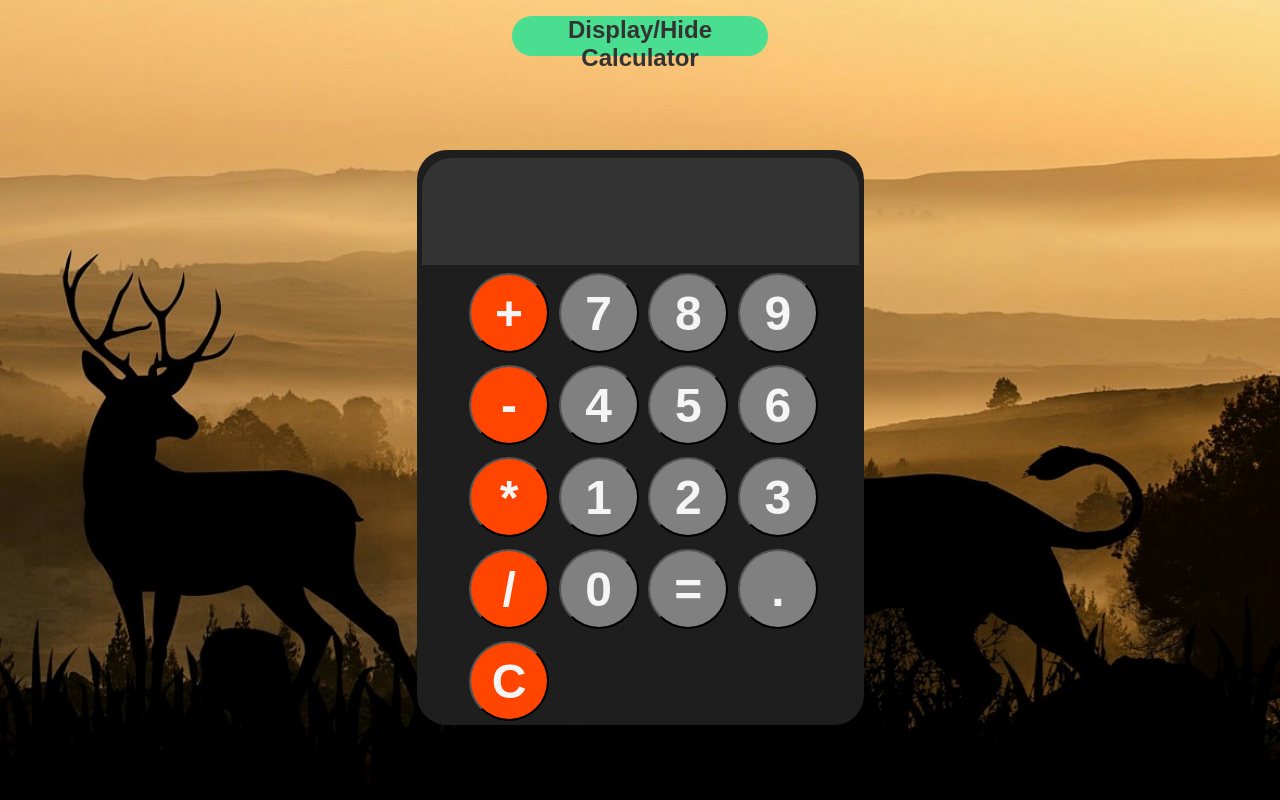
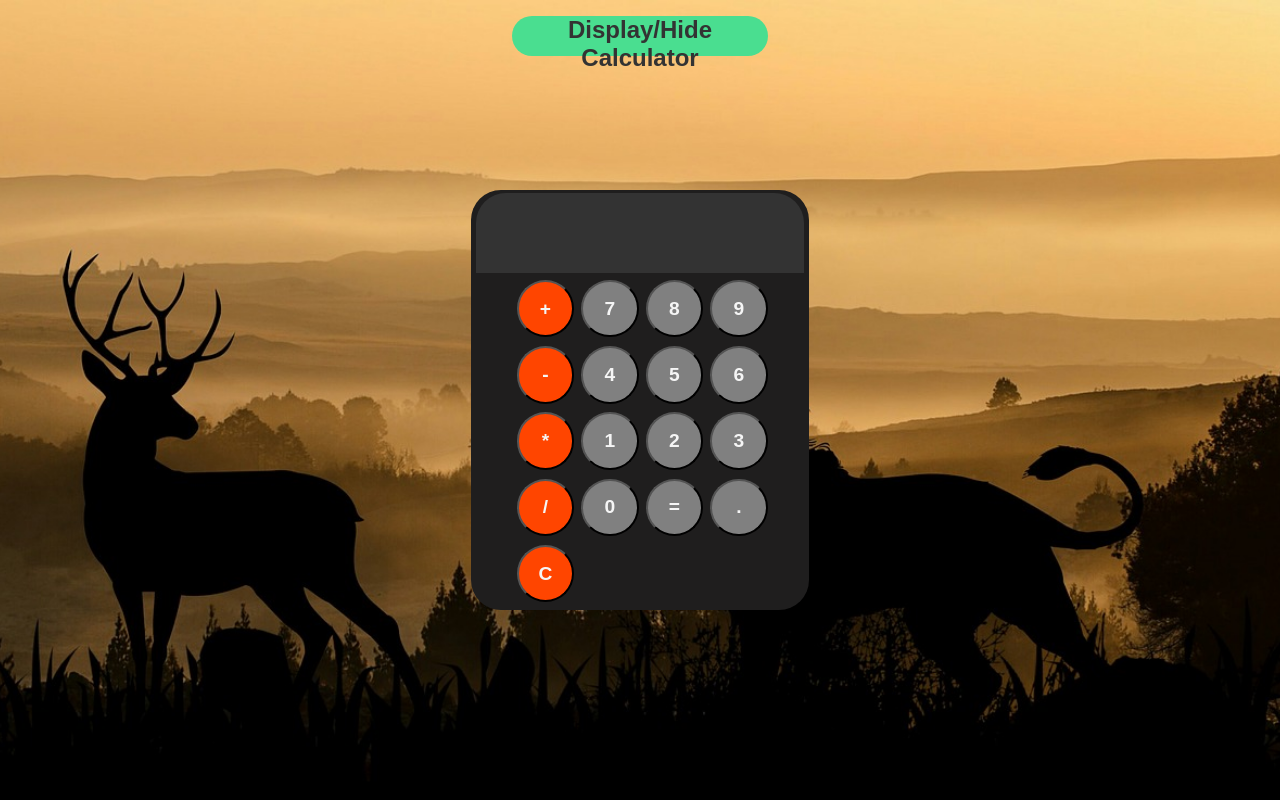
Before and after one commit to Mohsin12k/mohsincalculator, a plain HTML site: page index.html in a window 1280 px wide. Drawn offline with nearby package versions, Linux system fonts and the light colour scheme.

Commit message:
css modified

```diff
--- a/style.css
+++ b/style.css
@@ -29,7 +29,7 @@ main {
 
 .calculator {
     width: 100%;
-    height: 115%;
+    height: 420px;
     background-color: rgb(31, 30, 30);
     border-radius: 30px;
     display: flex;
@@ -37,19 +37,22 @@ main {
     align-items: center;
     flex-direction: column;
     padding: 5px;
+    overflow: hidden;
 }
 
 #display {
     width: 100%;
     padding: 8%;
+    padding-left: -30px;
     background-color: #333;
     border: none;
     outline: none;
     overflow: hidden;
     color: whitesmoke;
-    font-size: 2rem;
+    text-align: left;
+    font-size: 1.5rem;
     font-weight: bold;
-    margin-top: -35px;
+    margin-top: -10%;
     border-top-left-radius: 30px;
     border-top-right-radius: 30px;
 }
@@ -64,12 +67,12 @@ main {
 }
 
 .btn {
-    width: 5rem;
-    height: 5rem;
+    width: 3em;
+    height: 3em;
     border-radius: 50%;
     display: grid;
     place-content: center;
-    font-size: 3rem;
+    font-size: 1.2em;
     font-weight: bold;
     background-color: hsl(0, 0%, 50%);
     color: whitesmoke;
```
